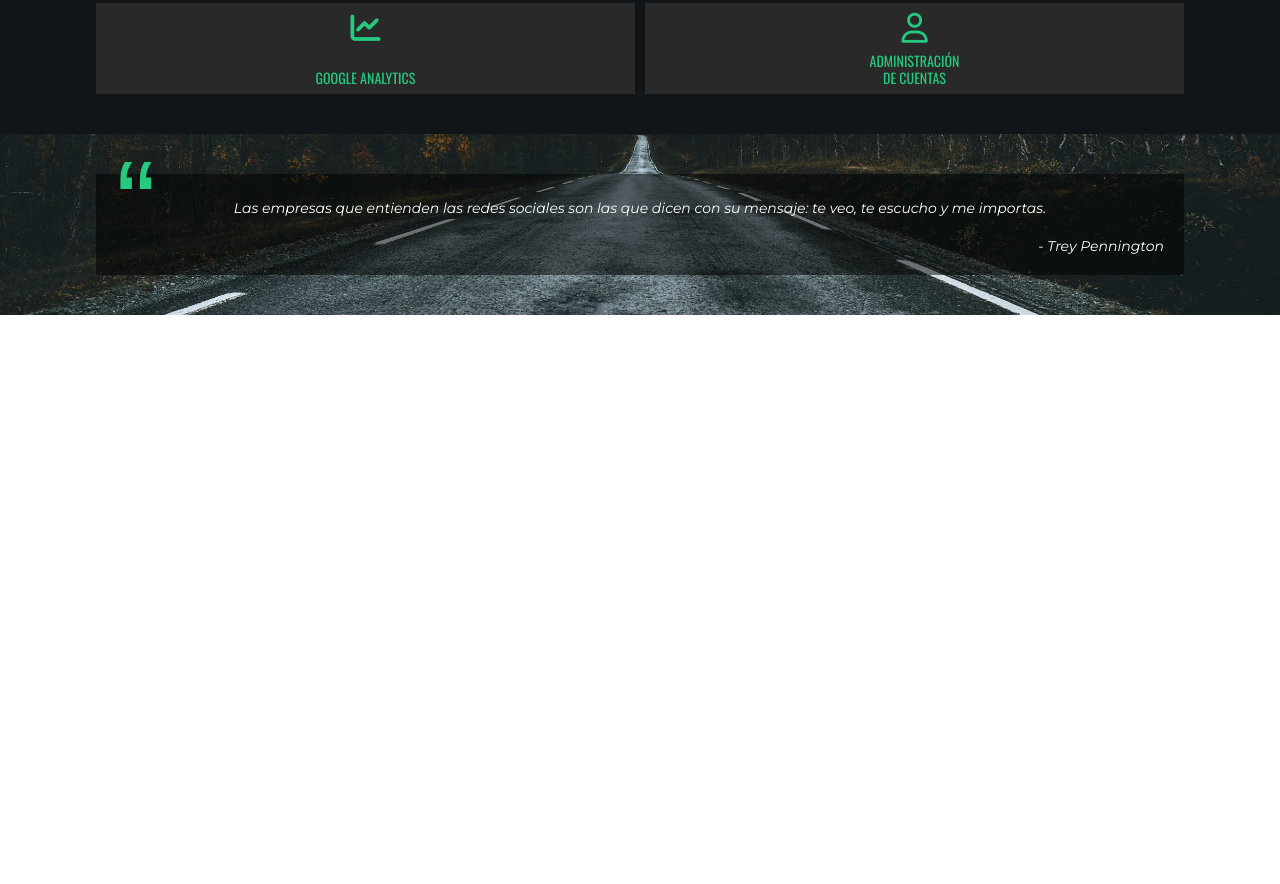
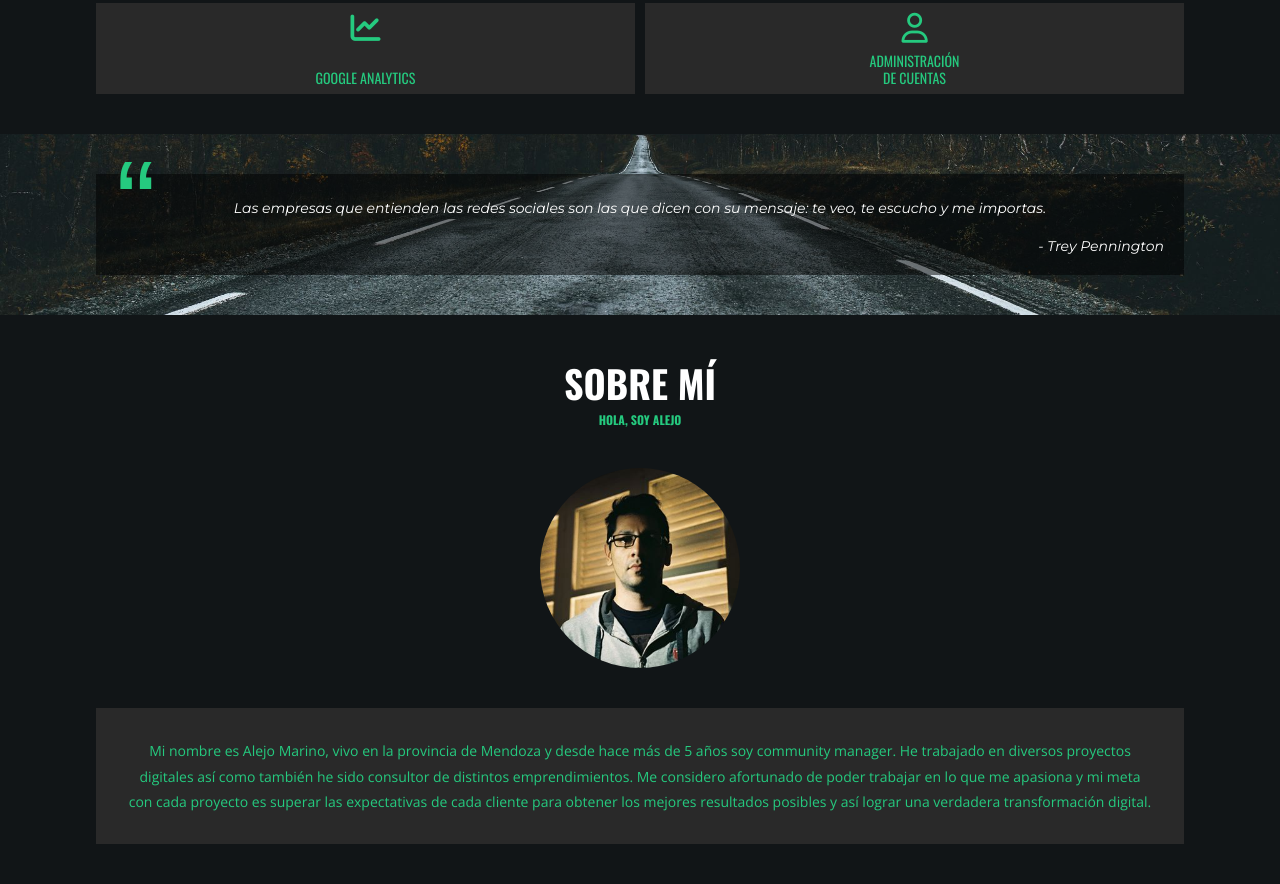
Before and after one commit to marcodamianperez/alejo-marino-website, a website: page dist/index.html in a window 1280 px wide. Shown: the part 4704-5588 px from the top of the page. Before the commit the page ends 5019 px from the top, so only its background shows below. Drawn offline with nearby package versions, Linux system fonts and the light colour scheme.

Commit message:
Finalizada sección about

```diff
--- /dev/null
+++ b/sass/layout/_about.scss
@@ -0,0 +1,30 @@
+.about {
+    background-color: $color-dark-grey;
+    padding: $space-medium 0;
+
+    &__flex-container {
+        display: flex;
+        flex-direction: column;
+        justify-content: space-between;
+        align-items: center;
+    }
+
+    &__image {
+        border-radius: 50%;
+        width: 20rem;
+        margin-bottom: $space-medium;
+    }
+
+    &__text-container {
+        background-color: $color-medium-grey;
+        padding: 3rem;
+    }
+
+    &__text {
+        color: $color-green;
+        font-family: "Open Sans", sans-serif;
+        font-size: 1.4rem;
+        text-align: center;
+        line-height: 1.8;
+    }
+}
--- a/sass/main.scss
+++ b/sass/main.scss
@@ -5,6 +5,7 @@
 
 @import "components/buttons";
 
+@import "layout/about";
 @import "layout/header";
 @import "layout/portfolio";
 @import "layout/quote";
```
Also changed, not shown: dist/css/main.css, dist/index.html, 1 other file.
